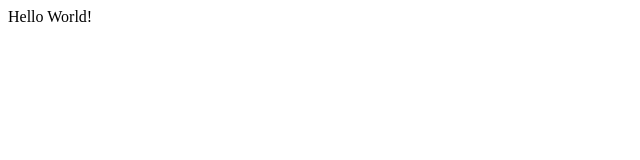
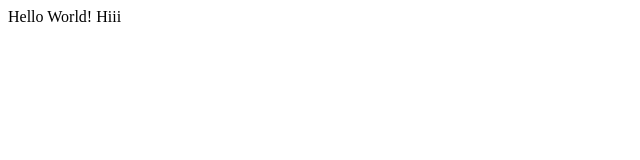
Before and after one commit to karnShilpi/karnShilpi.github.io, a plain HTML site: page index.html in a window 1280 px wide. Shown: the full height of the page, 0-640 px from the left. Drawn offline with Linux system fonts and the light colour scheme.

Commit message:
sencond commit

```diff
--- a/index.html
+++ b/index.html
@@ -9,6 +9,7 @@
 
 <body>
     Hello World!
+    Hiii
 </body>
 
 </html>
```
